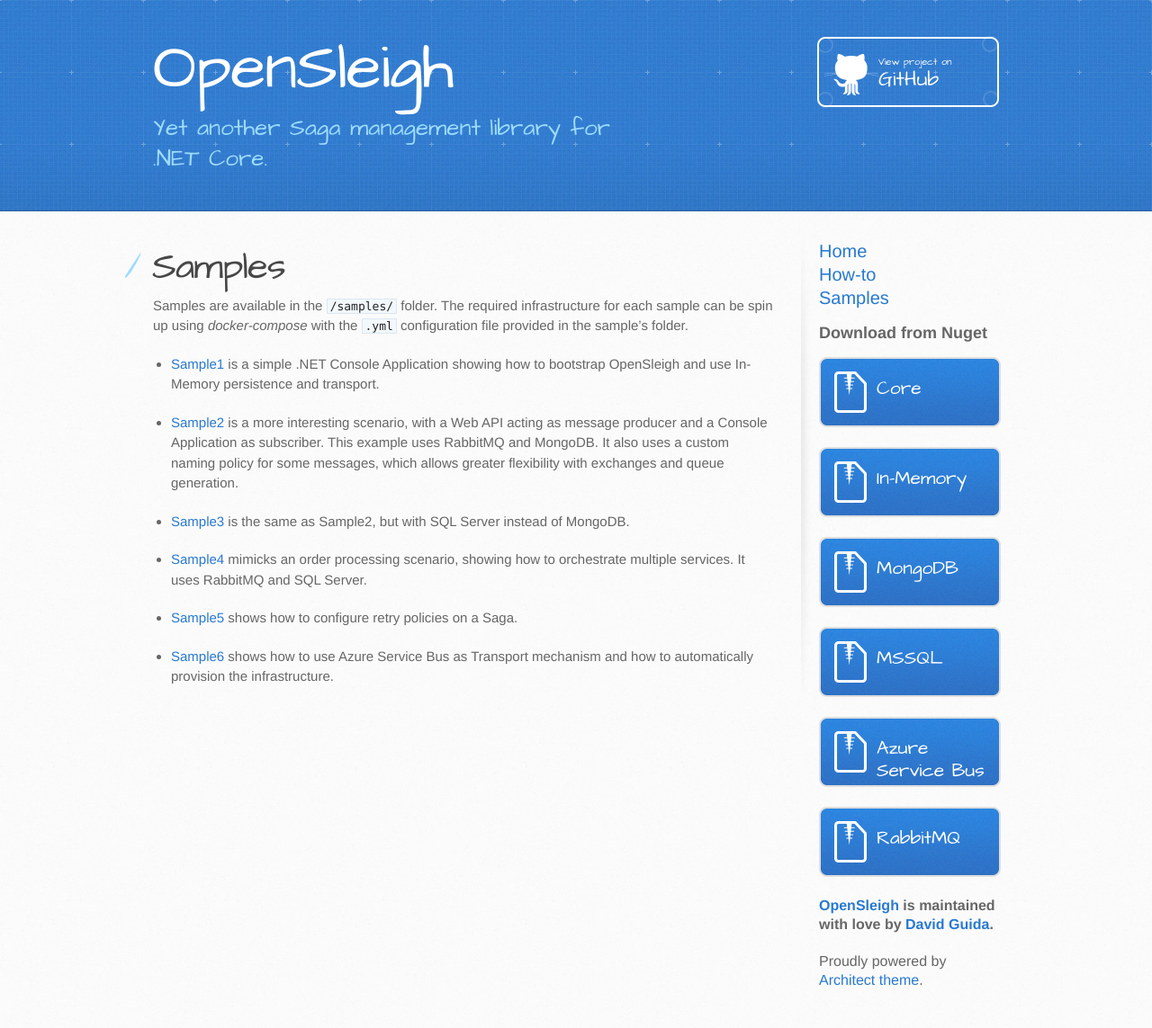
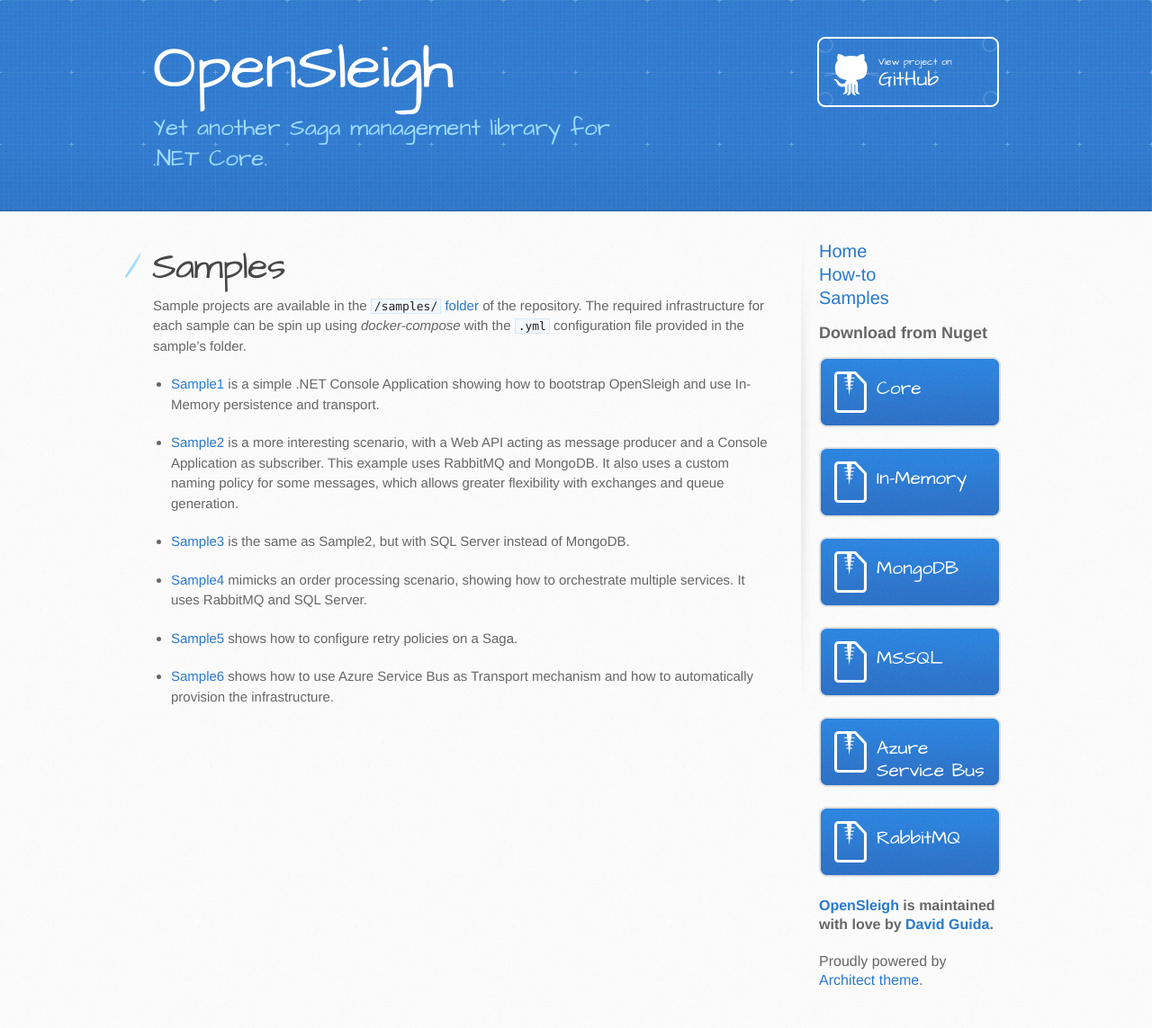
Before and after one commit to mizrael/OpenSleigh-Web, a Jekyll site: the page built from samples/index.md, in a window 1280 px wide. Shown: the whole page at 90% size. Built offline with Jekyll 4.4.1, drawn with Linux system fonts in a browser that asks for light colours.

Commit message:
minor update

```diff
--- a/samples/index.md
+++ b/samples/index.md
@@ -4,7 +4,7 @@ title: Samples
 ---
 
 # Samples
-Samples are available in the `/samples/` folder. The required infrastructure for each sample can be spin up using *docker-compose* with the `.yml` configuration file provided in the sample's folder.
+Sample projects are available in the [`/samples/` folder](https://github.com/mizrael/OpenSleigh/tree/develop/samples) of the repository. The required infrastructure for each sample can be spin up using *docker-compose* with the `.yml` configuration file provided in the sample's folder.
 
 - **[Sample1](https://github.com/mizrael/OpenSleigh/tree/develop/samples/Sample1)** is a simple .NET Console Application showing how to bootstrap OpenSleigh and use In-Memory persistence and transport.
 
```
